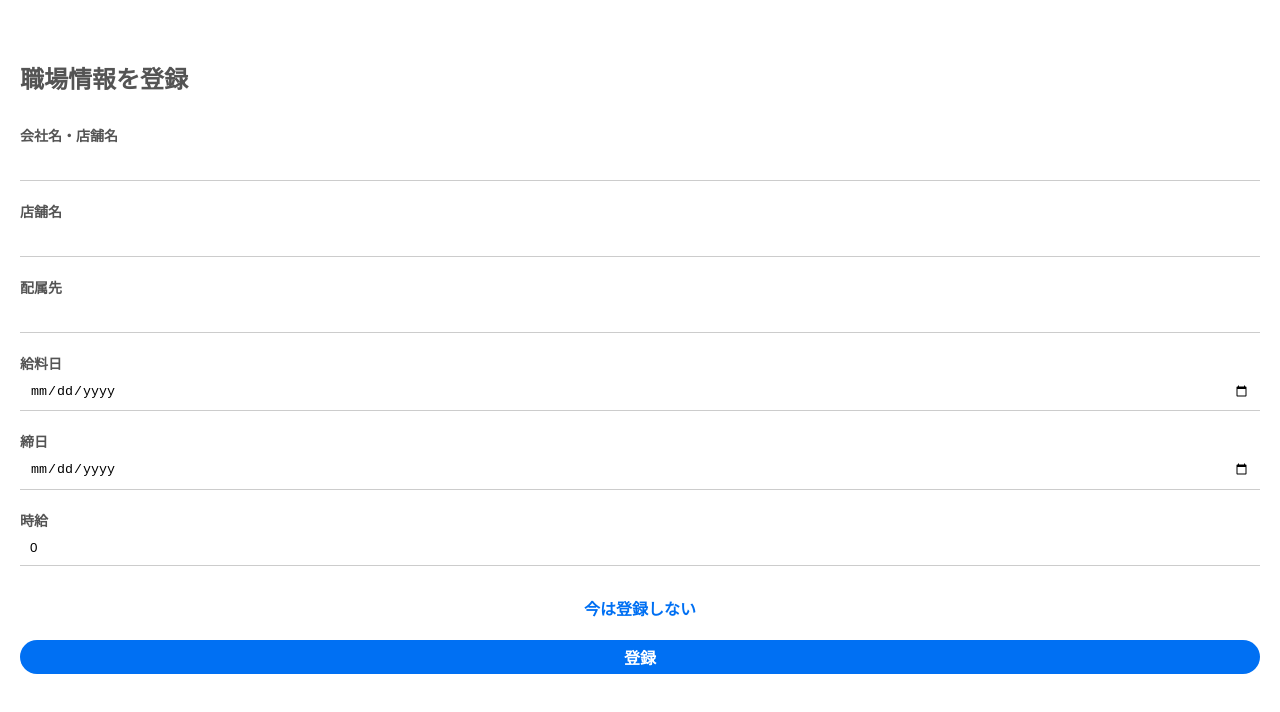
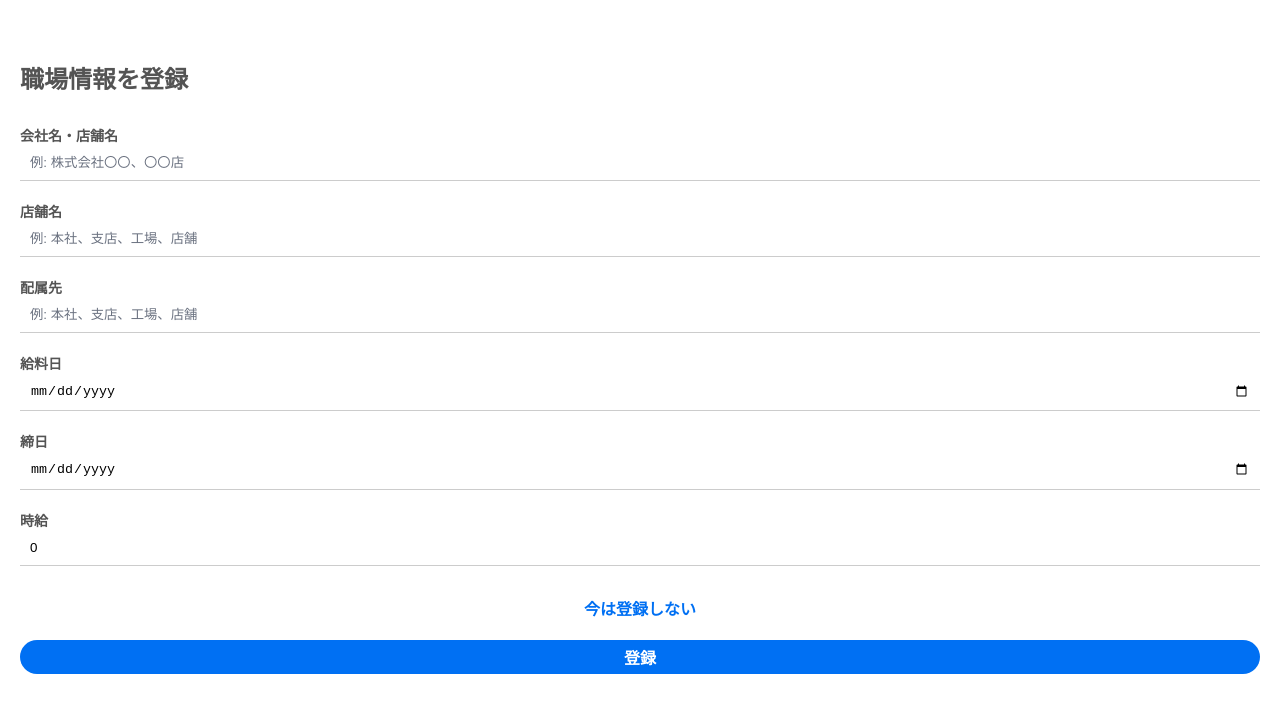
Before and after one commit to RyotaOku/katarinabluu, a Next.js app: page /jobRegister in a window 1280 px wide. Shown: the top 712 px of the page. Built offline with nearby package versions, Linux system fonts and the light colour scheme; no server answers.

Commit message:
chore: add placeholder

```diff
--- a/src/pages/jobRegister.tsx
+++ b/src/pages/jobRegister.tsx
@@ -45,6 +45,7 @@ const JobRegister: React.FC = () => {
               type="text"
               id="companyName"
               name="companyName"
+              placeholder="例: 株式会社〇〇、〇〇店"
               value={companyName}
               onChange={(event) => setCompanyName(event.target.value)}
               className={styles.input}
@@ -59,6 +60,7 @@ const JobRegister: React.FC = () => {
               type="text"
               id="storeName"
               name="storeName"
+              placeholder="例: 本社、支店、工場、店舗"
               value={storeName}
               onChange={(event) => setStoreName(event.target.value)}
               className={styles.input}
@@ -73,6 +75,7 @@ const JobRegister: React.FC = () => {
               type="text"
               id="workplace"
               name="workplace"
+              placeholder="例: 本社、支店、工場、店舗"
               value={workplace}
               onChange={(event) => setWorkplace(event.target.value)}
               className={styles.input}
```
